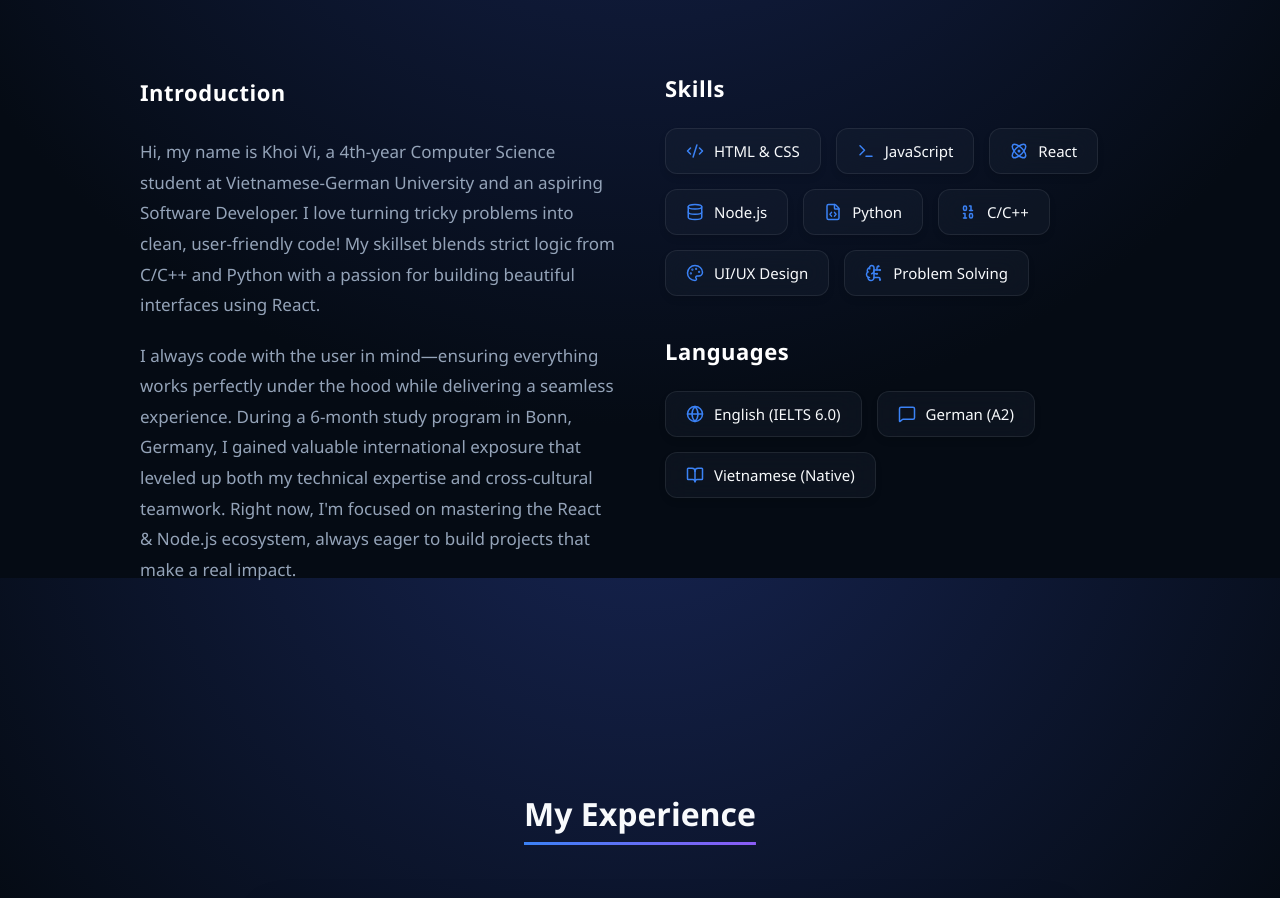
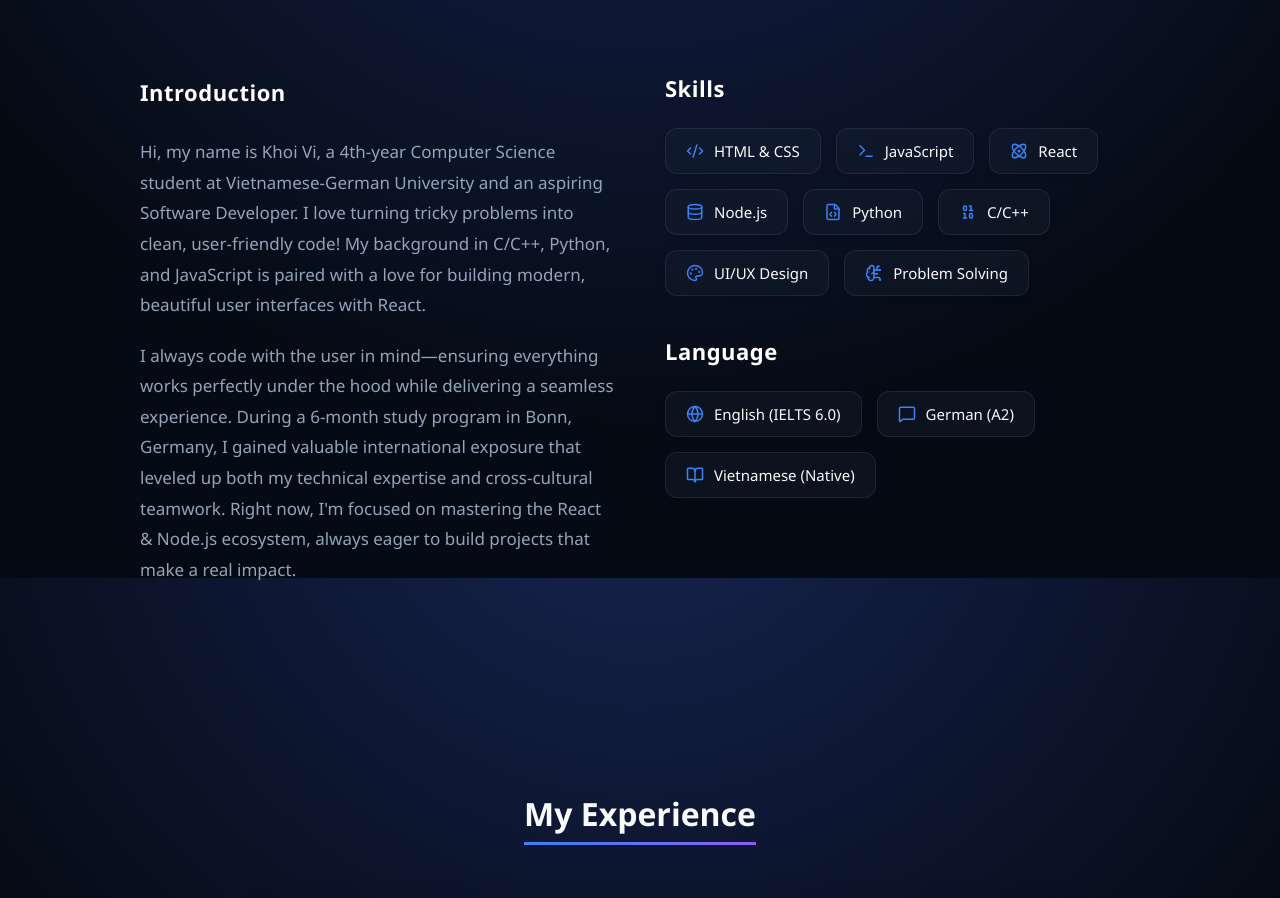
Before and after one commit to aiyasuhall/portfolio, a React (Vite) app: page / in a window 1280 px wide. Shown: the part 1022-1920 px from the top of the page. Built offline with nearby package versions, Linux system fonts and the light colour scheme.

Commit message:
from aiyasuhall

```diff
--- a/src/App.jsx
+++ b/src/App.jsx
@@ -1,6 +1,6 @@
 import { useEffect } from 'react';
 import Header from './components/Header';
-import Navbar from './components/Navbar';
+import Navbar from './components/NavBar';
 import About from './components/About';
 import Experience from './components/Experience';
 import Projects from './components/Projects';
--- a/src/components/About.jsx
+++ b/src/components/About.jsx
@@ -28,7 +28,7 @@ export default function About({ personalInfo }) {
         {/* Intro */}
         <div className="about-text">
           <h3 className="about-subtitle">Introduction</h3>
-          <p>Hi, my name is Khoi Vi, a 4th-year Computer Science student at Vietnamese-German University and an aspiring Software Developer. I love turning tricky problems into clean, user-friendly code! My skillset blends strict logic from C/C++ and Python with a passion for building beautiful interfaces using React.</p>
+          <p>Hi, my name is Khoi Vi, a 4th-year Computer Science student at Vietnamese-German University and an aspiring Software Developer. I love turning tricky problems into clean, user-friendly code! My background in C/C++, Python, and JavaScript is paired with a love for building modern, beautiful user interfaces with React.</p>
           <p>I always code with the user in mind—ensuring everything works perfectly under the hood while delivering a seamless experience. During a 6-month study program in Bonn, Germany, I gained valuable international exposure that leveled up both my technical expertise and cross-cultural teamwork. Right now, I'm focused on mastering the React & Node.js ecosystem, always eager to build projects that make a real impact.</p>
         </div>
 
@@ -47,7 +47,7 @@ export default function About({ personalInfo }) {
           </div>
 
           {/* Languages */}
-          <h3 className="about-subtitle" style={{ marginTop: '40px' }}>Languages</h3>
+          <h3 className="about-subtitle" style={{ marginTop: '40px' }}>Language</h3>
           <div className="skills-grid">
             {languages.map((lang, index) => (
               <div key={index} className="skill-badge">
```
Also changed, not shown: public/img/avatar.jpg (renamed from img/avatar.jpg).
